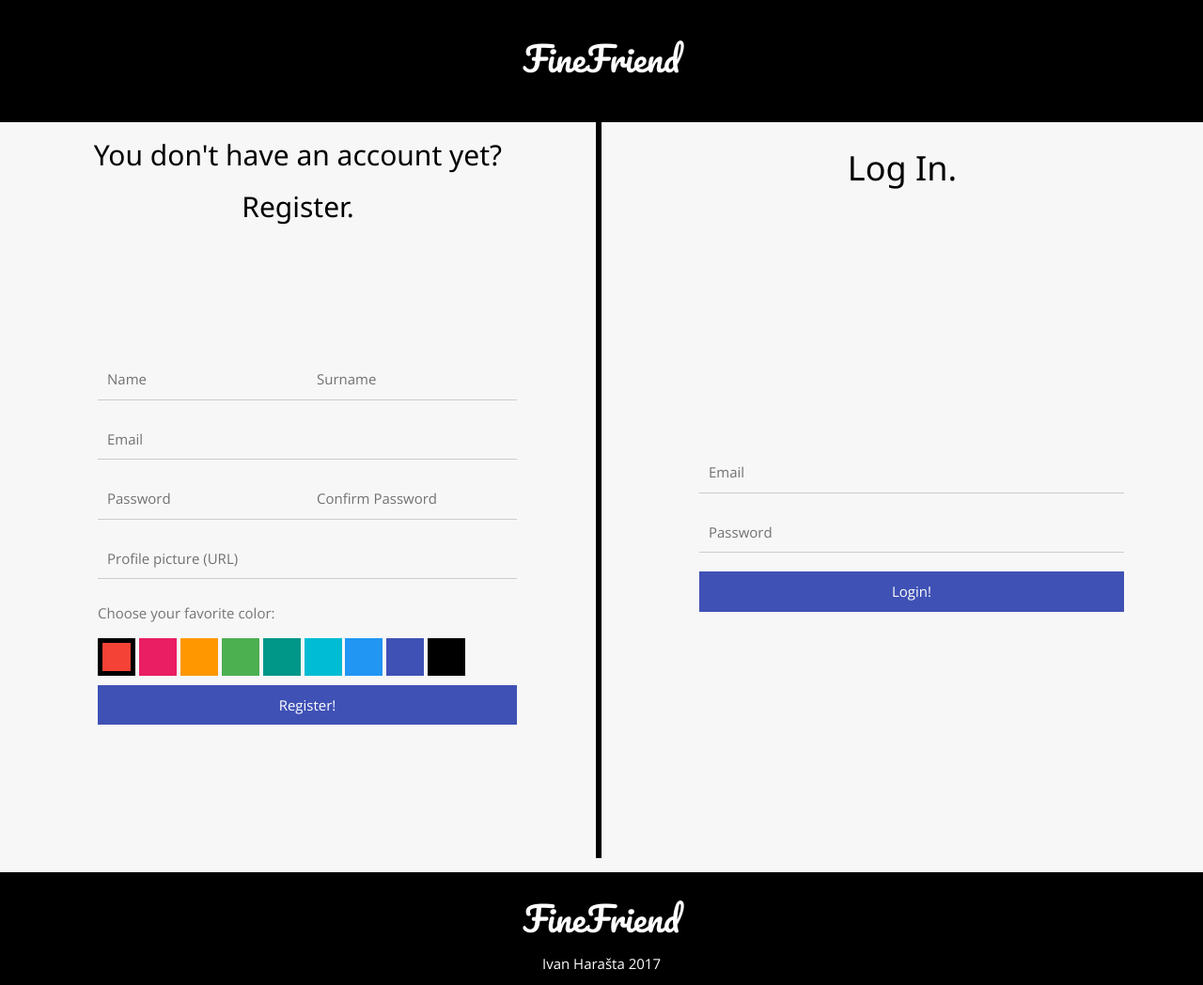
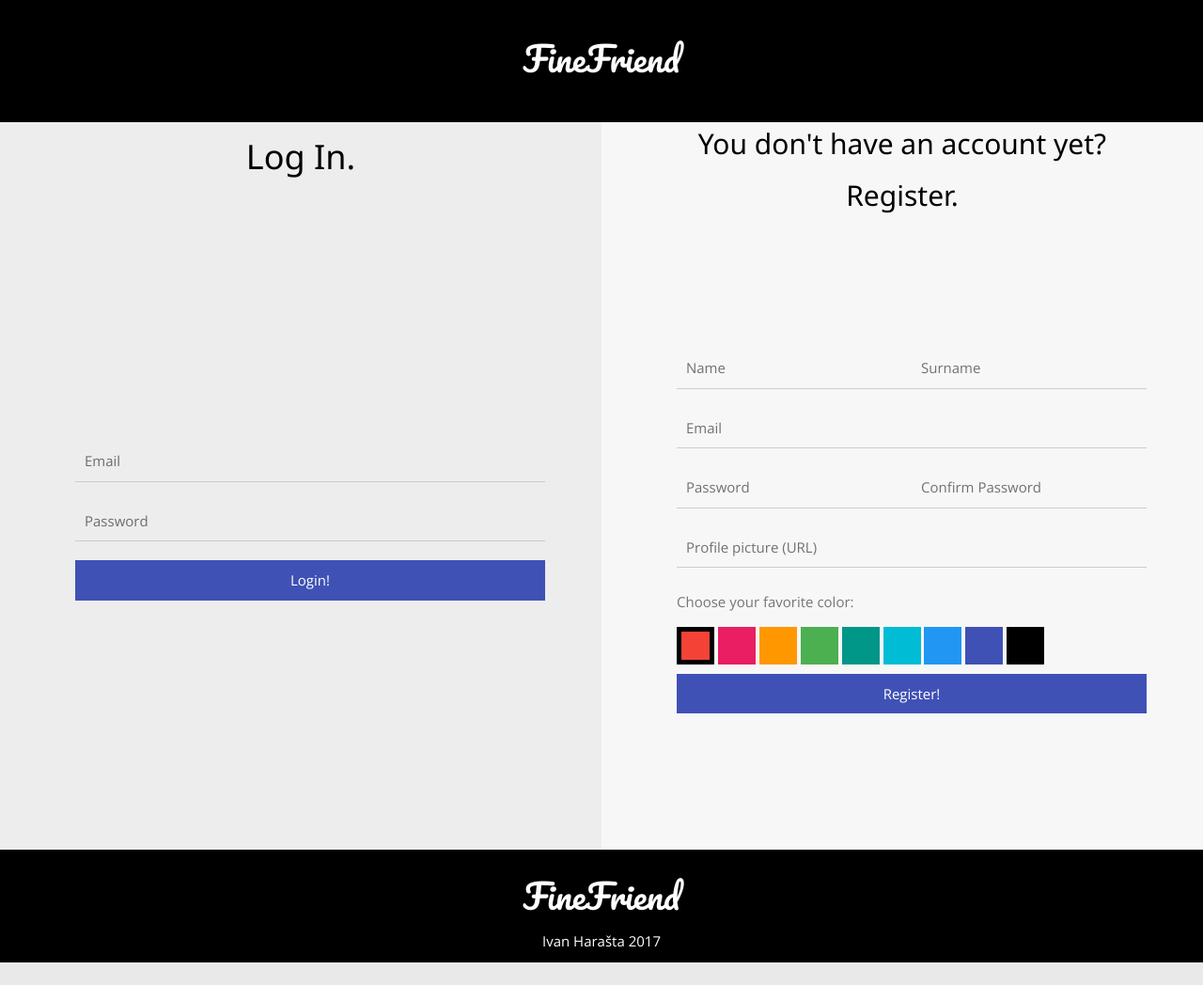
Before and after one commit to harastaivan/finefriend, a PHP site: page / in a window 1280 px wide. Shown: the whole page at 94% size. After the commit the page ends 1024 px from the top, so only its background shows below. Run offline with PHP 8.4, Linux system fonts and the light colour scheme.

Commit message:
invert register & login

```diff
--- a/assets/main.css
+++ b/assets/main.css
@@ -181,6 +181,7 @@ span.profile {
     display: inline;
     margin: 10px;
     padding: 10px;
+    background-color: transparent;
 }
 
 .login input[type='submit'] {
@@ -235,6 +236,10 @@ span.profile {
     background-color: #353535;
 }
 
+.light-gray {
+    background-color: #ededed;
+}
+
 .border-darker-gray {
     border-color: #1b1b1b;
 }
--- a/follow.php
+++ b/follow.php
@@ -1,7 +1,7 @@
 <?php
 
 echo "  <div class='padding-horizontal-medium whoToFollow'>
-        <h2><a href='?whoToFollow=1'>Who To Follow</a></h2>";
+        <h2><a href='?whoToFollow=1'>Users</a></h2>";
 
 $users = selectAllUsers();
 
--- a/login/login-form.php
+++ b/login/login-form.php
@@ -1,4 +1,5 @@
-    <div class='w3-col l6 w3-padding-large w3-center'>
+<div class='w3-row'>
+    <div class='w3-col l6 w3-padding-medium w3-center light-gray'>
     <h1>Log In.</h1>
     <div class='w3-container login'>
         <form method="post">
@@ -26,4 +27,3 @@
         </form>
     </div>
     </div>
-</div>
--- a/login/login.php
+++ b/login/login.php
@@ -1,6 +1,6 @@
 <?php
 
+require('login-form.php');
 require('register-form.php');
-require('login-form.php');
 
 ?>
--- a/login/register-form.php
+++ b/login/register-form.php
@@ -1,5 +1,4 @@
-<div class='w3-row'>
-    <div class='w3-col l6 w3-padding-large w3-border-right w3-center w3-border-black w3-rightbar'>
+    <div class='w3-col l6 w3-padding-medium w3-center'>
         <h2>You don't have an account yet?</h2>
         <h2>Register.</h2>
         <div class='w3-container register'>
@@ -75,3 +74,4 @@
             </form>
         </div>
     </div>
+</div>
```
